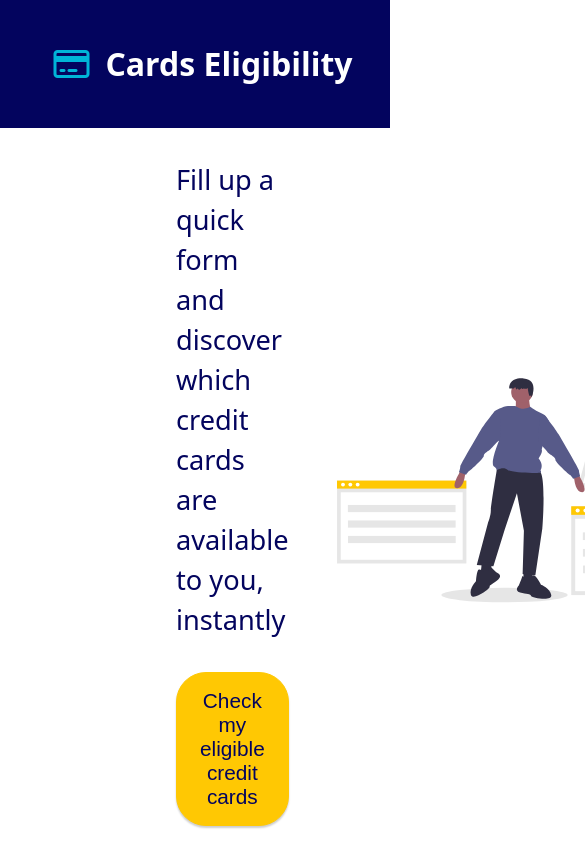
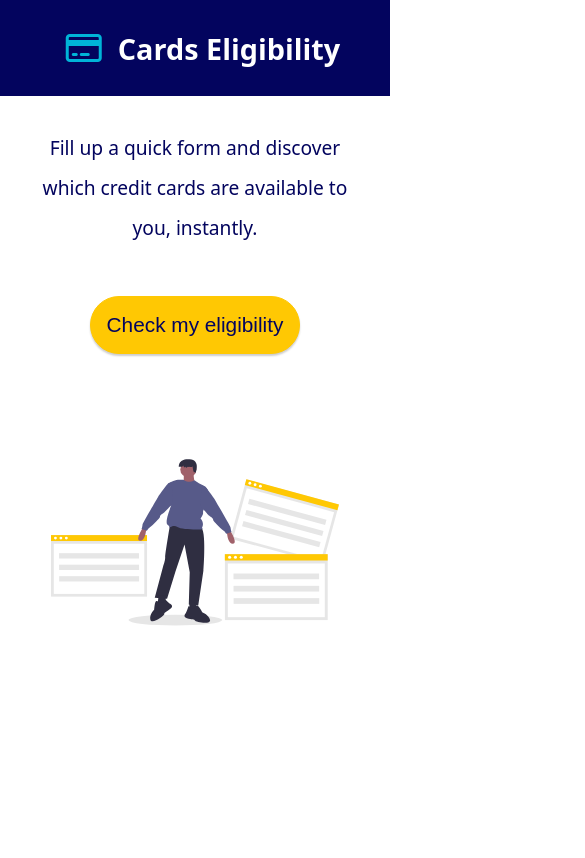
Before and after one commit to JustineOverflow/crazy-cards-application, a React (Create React App) app in the folder frontend/: page / in a window 390 px wide. Shown: the top 858 px of the page, 585 px wide, since content can reach past the window. Built offline with nearby package versions, Linux system fonts and the light colour scheme.

Commit message:
add mobile responsive

```diff
--- a/frontend/src/Base/_base.scss
+++ b/frontend/src/Base/_base.scss
@@ -56,7 +56,7 @@ button {
   background-color: $color-yellow;
   color: $color-blue-dark;
   cursor: pointer;
-  margin: 1rem;
+  margin: 2rem;
   font-size: 1.3rem;
   outline: none;
   box-shadow: 0 2px 2px rgba(0, 0, 0, .2);
@@ -77,3 +77,11 @@ button {
 .error {
   color: darkred;
 }
+
+svg {
+  width: 25rem;
+
+  @include respond(phone){
+   width: 18rem;
+  }
+}
--- /dev/null
+++ b/frontend/src/Base/_mixin.scss
@@ -0,0 +1,7 @@
+@mixin respond($breakpoint) {
+  @if $breakpoint == phone {
+    @media (max-width: 56em) {
+      @content
+    };
+  }
+}
--- a/frontend/src/Form/Form.js
+++ b/frontend/src/Form/Form.js
@@ -134,7 +134,8 @@ class Form extends React.Component {
                     </div>
                     {this.state.eligibleCards.length > 0 ?
                         <div className="totalCredit">
-                            <p>Your total amount of credit available is: {this.state.totalCredit}</p>
+                            <p>Your total amount of credit available is: <span
+                                className="totalCredit-amount">£{this.state.totalCredit}</span></p>
                         </div> : <div></div>}
                     <div className="cards">
                         {this.state.eligibleCards.map(card => {
--- a/frontend/src/Form/_form.scss
+++ b/frontend/src/Form/_form.scss
@@ -10,6 +10,12 @@
   padding-top: 1rem;
   font-size: $subtitle;
   color: $color-blue;
+
+  &-amount {
+    font-weight: 600;
+    font-size: 1.3rem;
+    color: $color-blue-dark;
+  }
 }
 
 .cards {
@@ -20,12 +26,14 @@
   grid-template-columns: repeat(auto-fit, minmax(15rem, 1fr));
 
   &-container {
+    align-self: center;
     background-color: $color-white;
-    padding: 2rem;
+    padding: 1rem;
     margin: 1rem;
     border-radius: 5px;
     box-shadow: 0 2px 2px rgba(0, 0, 0, .2);
     perspective: 1000px;
+    font-size: 0.95rem;
 
     &-title {
       text-shadow: .5rem 1rem 2rem rgba(black, .2);
@@ -39,6 +47,7 @@
       font-size: 1rem;
       color: $color-white;
       padding: .5rem 1rem;
+      margin: 1rem;
 
       &:hover {
         background-color: $color-yellow;
@@ -49,6 +58,7 @@
         background-color: $color-yellow;
         border-radius: 5px;
         padding: .5rem 1rem;
+        margin: 1rem;
         color: $color-blue-dark;
         font-size: 1rem;
       }
@@ -58,9 +68,8 @@
       text-align: left;
 
       &-item {
-        font-weight: 600;
+        font-weight: 700;
         color: $color-blue-dark;
-        font-size: 1.1rem;
       }
       &-icon {
         text-align: center;
--- a/frontend/src/Header/Header.js
+++ b/frontend/src/Header/Header.js
@@ -1,14 +1,19 @@
 import React from 'react';
+import {withRouter} from 'react-router-dom';
 
 class Header extends React.Component {
+
+    goTo() {
+        this.props.history.push('/')
+    }
 
     render() {
         return (
             <section className="header">
-                <h1 className="header-title"><i className="icon far fa-credit-card"></i>Cards Eligibility</h1>
+                <h1 className="header-title"><i onClick={() => this.goTo()} className="icon far fa-credit-card"></i>Cards Eligibility</h1>
             </section>
         );
     }
 }
 
-export default Header;
+export default withRouter(Header);
--- a/frontend/src/Header/_header.scss
+++ b/frontend/src/Header/_header.scss
@@ -6,5 +6,10 @@
     font-size: 2rem;
     text-align: center;
     padding: 2rem;
+
+    @include respond(phone) {
+      padding: 1rem;
+      font-size: 1.8rem;
+    }
   }
 }
--- a/frontend/src/Welcome/Welcome.js
+++ b/frontend/src/Welcome/Welcome.js
@@ -16,10 +16,10 @@ class Welcome extends React.Component {
                 <section className="welcome">
                     <div className="welcome-description">
                         <p className="welcome-description-text">Fill up a quick form and discover which credit cards are
-                            available to you, instantly</p>
+                            available to you, instantly.</p>
                         <button
                             onClick={() => this.changeRoute()}
-                            className="welcome-container-button">Check my eligible credit cards
+                            className="welcome-container-button">Check my eligibility
                         </button>
                     </div>
                     <div className="welcome-img">
--- a/frontend/src/Welcome/_welcome.scss
+++ b/frontend/src/Welcome/_welcome.scss
@@ -2,7 +2,12 @@
   display: grid;
   grid-template-columns: repeat(2, 1fr);
   grid-column-gap: 2rem;
-  padding: 1rem 10rem;
+  padding: 1rem 5rem;
+
+  @include respond(phone) {
+    grid-template-columns: 1fr;
+    padding: 1rem;
+  }
 
   &-description {
     font-size: 1.7rem;
@@ -12,6 +17,11 @@
     line-height: 40px;
     color: $color-blue-dark;
 
+    @include respond(phone) {
+      font-size: $subtitle;
+      text-align: center;
+    }
+
     &-text {
       padding: 1rem;
     }
@@ -19,6 +29,5 @@
 
   &-img {
     justify-self: center;
-    align-self: center;
   }
 }
--- a/frontend/src/main.scss
+++ b/frontend/src/main.scss
@@ -1,3 +1,4 @@
+@import "Base/mixin";
 @import "Base/base";
 
 @import "Form/form";
```
Also changed, not shown: frontend/src/Form/cards.svg, frontend/src/Welcome/search.svg.
